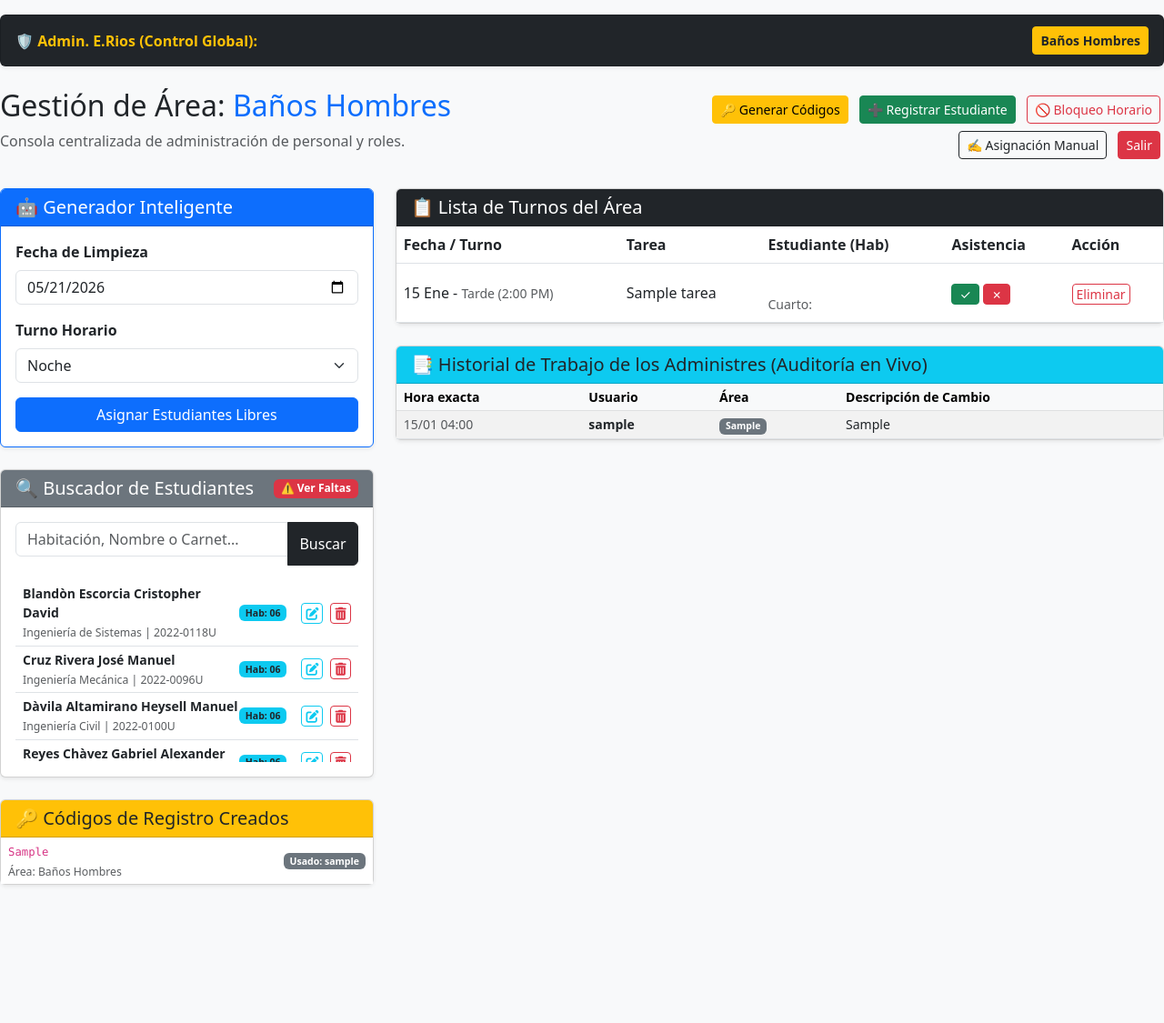
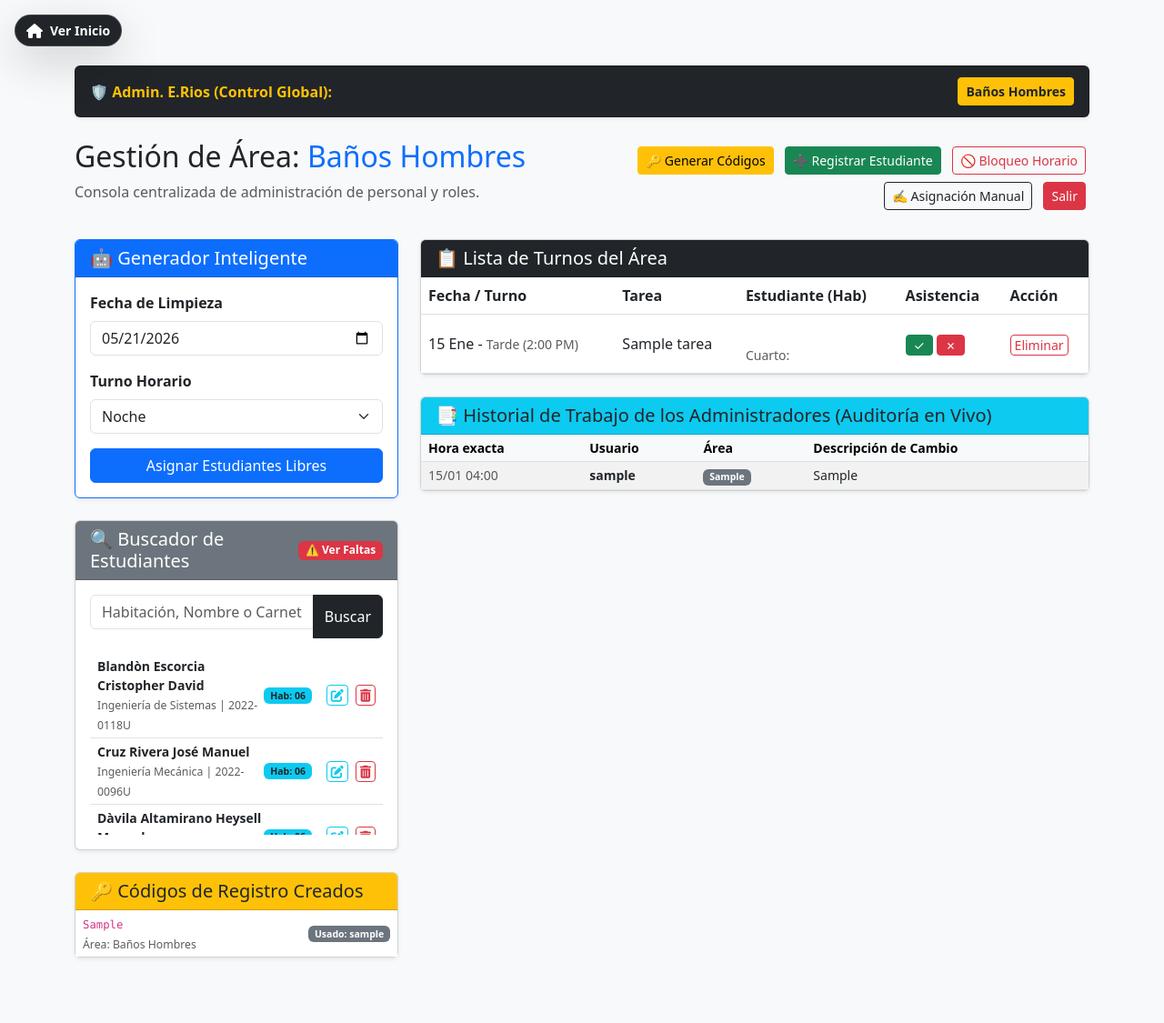
Before and after one commit to EJoX00/limpieza-residencia, a Django app: page /panel/ in a window 1280 px wide. Shown: the whole page at 91% size. Before the commit the page ends 974 px from the top, so only its background shows below. Run offline with Django 5.2, Linux system fonts and the light colour scheme; a user stored in the database is signed in; data comes from the database, SQL or seed files in the repository; tables that the repository leaves empty hold one stand-in row (values such as "Sample post").

Commit message:
Dashboard reparado: ancho corregido y boton casita incorporado

```diff
--- a/core/templates/core/dashboard.html
+++ b/core/templates/core/dashboard.html
@@ -1,6 +1,17 @@
 {% extends 'core/base.html' %}
 
 {% block content %}
+<div class="position-fixed top-0 start-0 ps-3 pt-3" style="z-index: 1060;">
+    <a href="{% url 'cartelera_publica' %}"
+       class="btn btn-dark btn-md rounded-pill shadow-lg d-flex align-items-center gap-2"
+       style="background-color: #212529; border: 1px solid rgba(255,255,255,0.15);"
+       title="Volver a la Cartelera Pública">
+        <i class="fas fa-home text-white"></i> <span class="small text-white fw-bold d-none d-sm-inline">Ver Inicio</span>
+    </a>
+</div>
+
+<div class="container py-5 mt-4">
+
     {% if areas_disponibles %}
     <div class="card bg-dark text-white mb-4 shadow-sm">
         <div class="card-body d-flex align-items-center justify-content-between flex-wrap py-2">
@@ -171,7 +182,7 @@
             </div>
 
             <div class="card shadow-sm">
-            <div class="card-header bg-info text-dark"><h5 class="mb-0">📑 Historial de Trabajo de los Administres (Auditoría en Vivo)</h5></div>
+                <div class="card-header bg-info text-dark"><h5 class="mb-0">📑 Historial de Trabajo de los Administradores (Auditoría en Vivo)</h5></div>
                 <div class="card-body p-0" style="max-height: 250px; overflow-y: auto;">
                     <div class="table-responsive">
                         <table class="table table-sm table-striped mb-0 style-table small">
@@ -202,13 +213,15 @@
         </div>
     </div>
 
-{% if user.is_superuser %}
+</div> {% if user.is_superuser %}
 <div class="modal fade" id="modalCodigo" tabindex="-1" aria-hidden="true">
-    <div class="modal-content modal-dialog p-3">
-        <div class="modal-header"><h5 class="modal-title">🔑 Crear Código para Nuevo Administrador</h5><button type="button" class="btn-close" data-bs-dismiss="modal"></button></div>
+    <div class="modal-dialog modal-dialog-centered">
+        <div class="modal-content p-3">
+            <div class="modal-header"><h5 class="modal-title fw-bold">🔑 Crear Código para Administrador</h5><button type="button" class="btn-close" data-bs-dismiss="modal"></button></div>
+            <div class="modal-body">
                 <form method="POST" action="{% url 'g_codigo' %}">
                     {% csrf_token %}
-            <div class="mb-2">
+                    <div class="mb-3">
                         <label class="form-label small fw-bold">Escribe un Código de Carnet Autorizado</label>
                         <input type="text" name="codigo" class="form-control" placeholder="Ej: 2023-0101U" required>
                     </div>
@@ -224,28 +237,40 @@
                 </form>
             </div>
         </div>
+    </div>
+</div>
 
 <div class="modal fade" id="modalEstudiante" tabindex="-1" aria-hidden="true">
-    <div class="modal-content modal-dialog p-3">
-        <div class="modal-header"><h5 class="modal-title">➕ Registrar Nuevo Estudiante</h5><button type="button" class="btn-close" data-bs-dismiss="modal"></button></div>
-        <form method="POST" action="{% url 'g_estudiante' %}">{% csrf_token %}{{ form_estudiante.as_p }}<button type="submit" class="btn btn-success w-100">Guardar Alumno</button></form>
+    <div class="modal-dialog modal-dialog-centered">
+        <div class="modal-content p-3">
+            <div class="modal-header"><h5 class="modal-title fw-bold">➕ Registrar Nuevo Estudiante</h5><button type="button" class="btn-close" data-bs-dismiss="modal"></button></div>
+            <div class="modal-body">
+                <form method="POST" action="{% url 'g_estudiante' %}">{% csrf_token %}{{ form_estudiante.as_p }}<button type="submit" class="btn btn-success w-100 fw-bold">Guardar Alumno</button></form>
+            </div>
+        </div>
     </div>
 </div>
 {% endif %}
 
 <div class="modal fade" id="modalExcepcion" tabindex="-1" aria-hidden="true">
-    <div class="modal-content modal-dialog p-3">
-        <div class="modal-header"><h5 class="modal-title">🚫 Registrar Horario Bloqueado</h5><button type="button" class="btn-close" data-bs-dismiss="modal"></button></div>
-        <form method="POST" action="{% url 'g_excepcion' %}">{% csrf_token %}{{ form_excepcion.as_p }}<button type="submit" class="btn btn-danger w-100">Guardar Bloqueo</button></form>
+    <div class="modal-dialog modal-dialog-centered">
+        <div class="modal-content p-3">
+            <div class="modal-header"><h5 class="modal-title fw-bold">🚫 Registrar Horario Bloqueado</h5><button type="button" class="btn-close" data-bs-dismiss="modal"></button></div>
+            <div class="modal-body">
+                <form method="POST" action="{% url 'g_excepcion' %}">{% csrf_token %}{{ form_excepcion.as_p }}<button type="submit" class="btn btn-danger w-100 fw-bold">Guardar Bloqueo</button></form>
+            </div>
+        </div>
     </div>
 </div>
 
 <div class="modal fade" id="modalManual" tabindex="-1" aria-hidden="true">
-    <div class="modal-content modal-dialog p-3">
+    <div class="modal-dialog modal-dialog-centered">
+        <div class="modal-content p-3">
             <div class="modal-header">
-            <h5 class="modal-title">✍️ Asignación Manual Directa</h5>
+                <h5 class="modal-title fw-bold">✍️ Asignación Manual Directa</h5>
                 <button type="button" class="btn-close" data-bs-dismiss="modal"></button>
             </div>
+            <div class="modal-body">
                 <form method="POST" action="{% url 'g_manual' %}" id="formAsignacionManual">
                     {% csrf_token %}
                     <input type="hidden" name="fecha_contexto" id="manual_fecha_contexto">
@@ -253,8 +278,10 @@
 
                     {{ form_manual.as_p }}
 
-            <button type="submit" class="btn btn-dark w-100">Asignar a Dedo</button>
+                    <button type="submit" class="btn btn-dark w-100 fw-bold mt-2">Asignar a Dedo</button>
                 </form>
+            </div>
+        </div>
     </div>
 </div>
 
@@ -271,5 +298,13 @@
 <style>
     input, select { display: block; width: 100%; padding: 0.375rem 0.75rem; border: 1px solid #ced4da; border-radius: 0.375rem; margin-bottom: 10px; }
     .style-table td, .style-table th { padding: 4px 8px !important; }
+
+    /* Hover animado para el botón flotante de la casita */
+    .position-fixed .btn:hover {
+        transform: scale(1.08);
+        background-color: #000 !important;
+        box-shadow: 0 6px 12px rgba(0,0,0,0.3) !important;
+        transition: all 0.2s ease;
+    }
 </style>
 {% endblock %}
```
Lines whose indentation alone changed are shown as unchanged.
